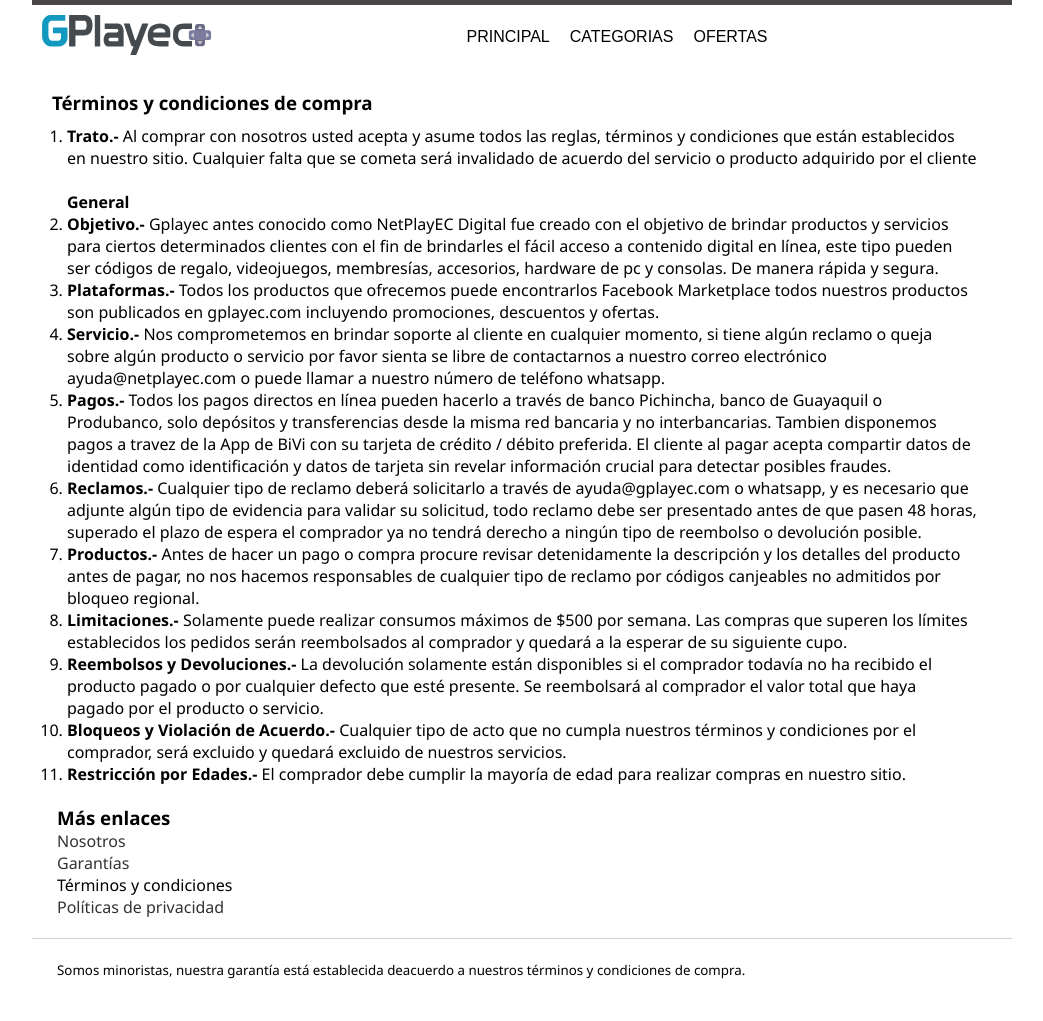
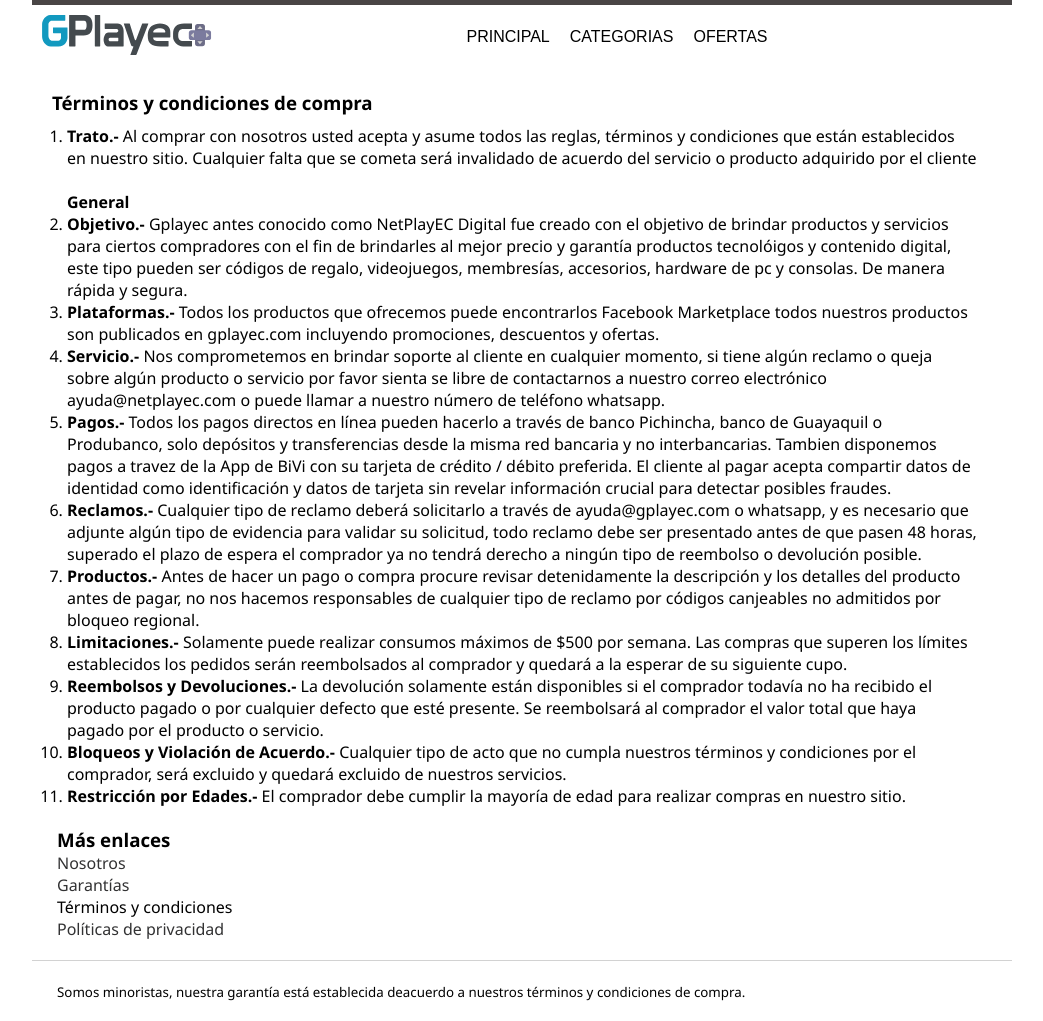
Before and after one commit to playnec/gplayec.github.io, a Jekyll site: the page built from terms.html, in a window 1280 px wide. Shown: the whole page, without its empty margins (118-1161 px from the left). Built offline with Jekyll 4.4.1, drawn with Linux system fonts in a browser that asks for light colours; before the commit the page ends 999 px from its top, so only the background shows below that.

Commit message:
update terms.html
correction document

```diff
--- a/terms.html
+++ b/terms.html
@@ -13,8 +13,7 @@
             <br>
             <h4>General</h4>
             <li><b>Objetivo.-</b> Gplayec antes conocido como NetPlayEC Digital fue creado con el objetivo de brindar
-                productos y servicios para ciertos determinados clientes con el fin de brindarles el fácil acceso a
-                contenido digital en línea, este tipo pueden ser códigos de regalo, videojuegos, membresías, accesorios, hardware de pc y consolas. De manera rápida y segura.</li>
+                productos y servicios para ciertos compradores con el fin de brindarles al mejor precio y garantía productos tecnolóigos y contenido digital, este tipo pueden ser códigos de regalo, videojuegos, membresías, accesorios, hardware de pc y consolas. De manera rápida y segura.</li>
             <li><b>Plataformas.-</b> Todos los productos que ofrecemos puede encontrarlos Facebook Marketplace
                 todos nuestros productos son publicados en gplayec.com incluyendo promociones, descuentos y ofertas.</li>
             <li><b>Servicio.-</b> Nos comprometemos en brindar soporte al cliente en cualquier momento, si tiene algún
```
